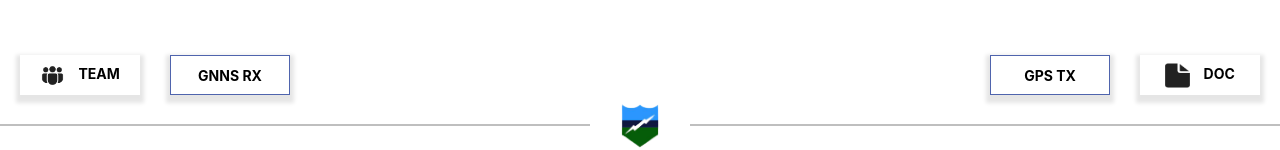
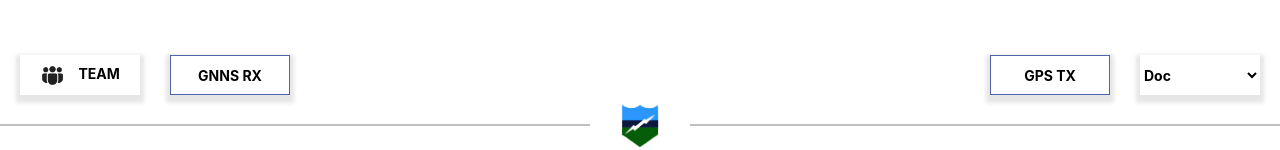
Before and after one commit to LivinArt/GNSS-Navigation-System, a React (Create React App) app in the folder client/: page /mainDash in a window 1280 px wide. Shown: the part 193-343 px from the top of the page. Built offline with nearby package versions, Linux system fonts and the light colour scheme.

Commit message:
navigation added

```diff
--- a/client/src/views/Login/Login.css
+++ b/client/src/views/Login/Login.css
@@ -78,6 +78,7 @@
   border: none;
   border-radius: 5px;
   cursor: pointer;
+  font-weight: bold;
 }
 
 .custom-button:hover {
--- a/client/src/views/Login/Login.js
+++ b/client/src/views/Login/Login.js
@@ -28,11 +28,12 @@ function App() {
           text: 'Login Successful',
           icon: 'success',
           confirmButtonText: 'OK'
+        }).then(() => {
+          window.location.href = '/mainDash';
         });
-        // Clear input fields after successful login
+
         setUsername('');
         setPassword('');
-        // Handle successful login (e.g., redirect to another page)
       } else {
         Swal.fire({
           title: 'Error!',
--- a/client/src/views/MainDash/MainDash.css
+++ b/client/src/views/MainDash/MainDash.css
@@ -152,3 +152,16 @@
 .logo-container::after {
   right: 0;
 }
+
+.dropdown-select {
+  height: 40px;
+  width: 120px;
+  border: none;
+  background-color: white;
+  color: black;
+  font-size: 14px;
+  cursor: pointer;
+  box-shadow: 0 4px 4px 4px rgba(0, 0, 0, 0.1);
+  transition: background-color 0.3s, box-shadow 0.3s;
+  font-weight: bold;
+}
--- a/client/src/views/MainDash/MainDash.js
+++ b/client/src/views/MainDash/MainDash.js
@@ -28,11 +28,11 @@ function MainDash() {
       </nav>
       <div className="saras-container">
         <div className="saras-title">
-          <div><span className='saras-text'>SARAS</span> BY</div>
-          <div className='mct-title'>Military College Of Telecommunication Engineering</div>
+          <div><span className="saras-text">SARAS</span> BY</div>
+          <div className="mct-title">Military College Of Telecommunication Engineering</div>
         </div>
-        <hr className='divider' />
-        <svg width="200" height="50" xmlns="http://www.w3.org/2000/svg" style={{position: "relative", top: "-17px"}}>
+        <hr className="divider" />
+        <svg width="200" height="50" xmlns="http://www.w3.org/2000/svg" style={{ position: "relative", top: "-17px" }}>
           <polygon
             points="0,0 200,0 160,50 40,50"
             style={{ fill: 'white', stroke: 'grey', strokeWidth: 1 }}
@@ -60,9 +60,16 @@ function MainDash() {
         </div>
         <div className="right-buttons">
           <button className="GPS-btn">GPS TX</button>
-          <button className="Doc-btn">
-            <img src={docIcon} alt="Doc Icon" className="doc-team-icon" /> DOC
-          </button>
+          <div className="dropdown-container">
+            <select className="dropdown-select" id="dropdownSelect" defaultValue="">
+              <option value="" disabled>Doc</option>
+              <option value="option1">GNNS RX </option>
+              <option value="option2">KRAKEN SYS</option>
+              <option value="option3">GPS TX</option>
+              <option value="option3">USRP B 205 mini</option>
+              <option value="option3">Hack RF</option>
+            </select>
+          </div>
         </div>
       </div>
       <div className="logo-container">
```
